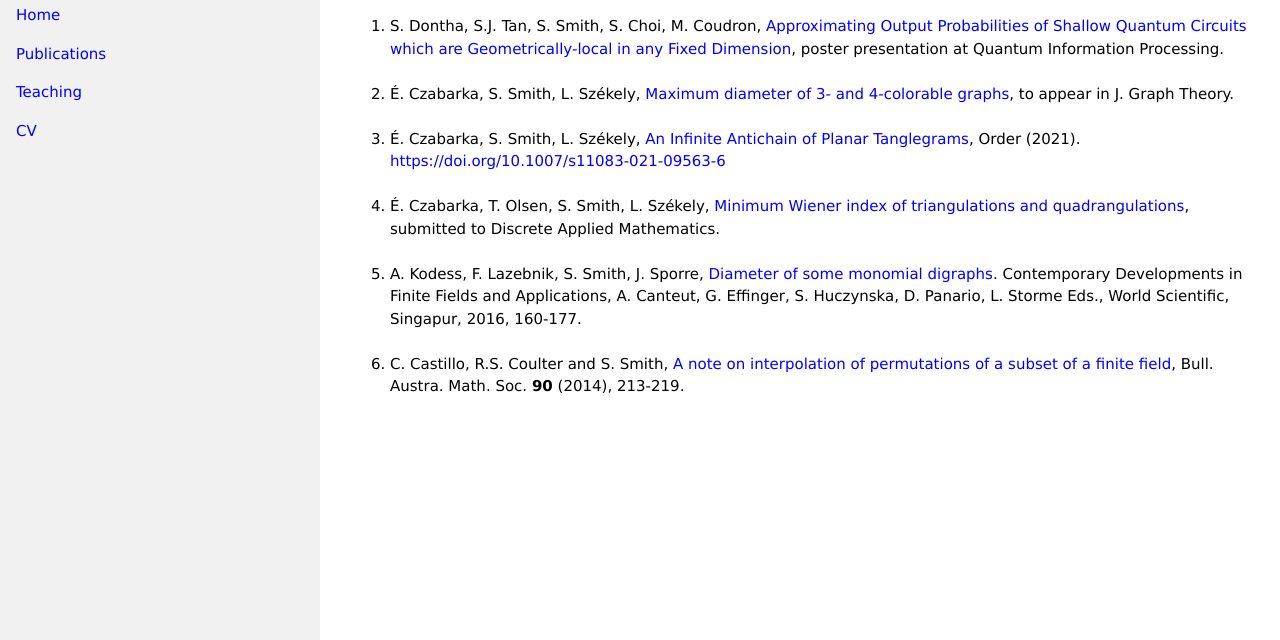
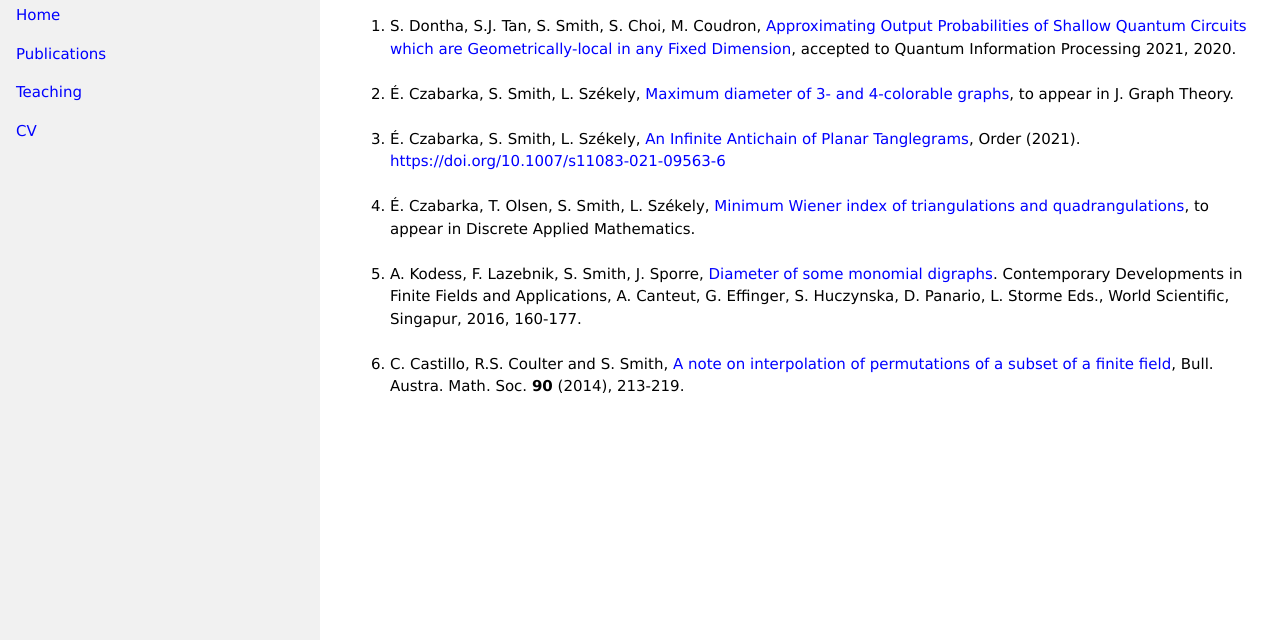
Before and after one commit to smithsj1719/smithsj1719.github.io, a plain HTML site: page publications/index.html in a window 1280 px wide. Shown: the part 160-800 px from the top of the page. Drawn offline with nearby package versions, Linux system fonts and the light colour scheme.

Commit message:
Update index.html

```diff
--- a/publications/index.html
+++ b/publications/index.html
@@ -50,7 +50,7 @@ a:active {
     <h2>Publications</h2>
     <ol>
       <li>S. Dontha, S.J. Tan, S. Smith, S. Choi, M. Coudron, <a href="https://arxiv.org/abs/2202.08349"         target="_blank"> Approximating Output Probabilities of Shallow Quantum Circuits which are
-        Geometrically-local in any Fixed Dimension</a>, poster presentation at Quantum Information Processing.
+        Geometrically-local in any Fixed Dimension</a>, accepted to Quantum Information Processing 2021, 2020.
       </li>
       <br>
       <li>É. Czabarka, S. Smith, L. Székely, <a href="https://arxiv.org/abs/2109.13887" target="_blank">
@@ -66,7 +66,7 @@ a:active {
       <li>
         É. Czabarka, T. Olsen, S. Smith, L. Székely, <a href="https://arxiv.org/abs/2003.03873"
         target="_blank">Minimum Wiener index of triangulations and quadrangulations</a>,
-        submitted to Discrete Applied Mathematics.
+        to appear in Discrete Applied Mathematics.
       </li>
       <br>
       <li> A. Kodess, F. Lazebnik, S. Smith, J. Sporre, <a href="Diameter_Monomial_Digraphs_January_08_2016.pdf"             target="_blank">Diameter of some monomial digraphs</a>. Contemporary
```
